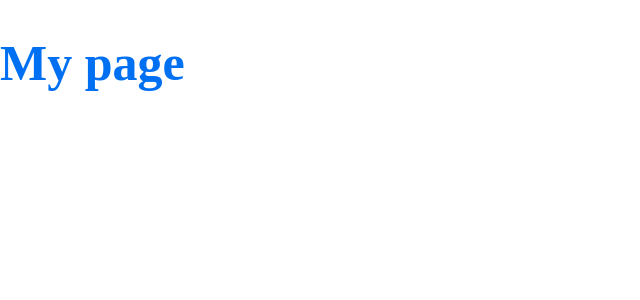
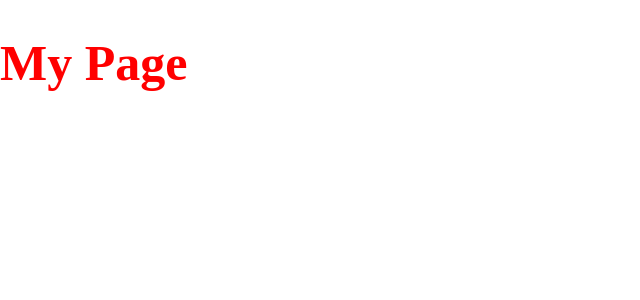
Before and after one commit to LuisLimaIt/alurakut, a Next.js app: page / in a window 1280 px wide. Shown: the top 300 px of the page, without its empty margins (0-640 px from the left). Built offline with nearby package versions, Linux system fonts and the light colour scheme.

Commit message:
Criação do projeto

```diff
--- a/pages/_app.js
+++ b/pages/_app.js
@@ -10,7 +10,7 @@ const GlobalStyle = createGlobalStyle`
 
 const theme = {
   colors: {
-    primary: '#0070f3',
+    primary: 'red',
   },
 }
 
--- a/pages/index.js
+++ b/pages/index.js
@@ -6,5 +6,5 @@ const Title = styled.h1`
 `
 
 export default function Home() {
-  return <Title>My page</Title>
+  return <Title>My Page</Title>
 }
```
